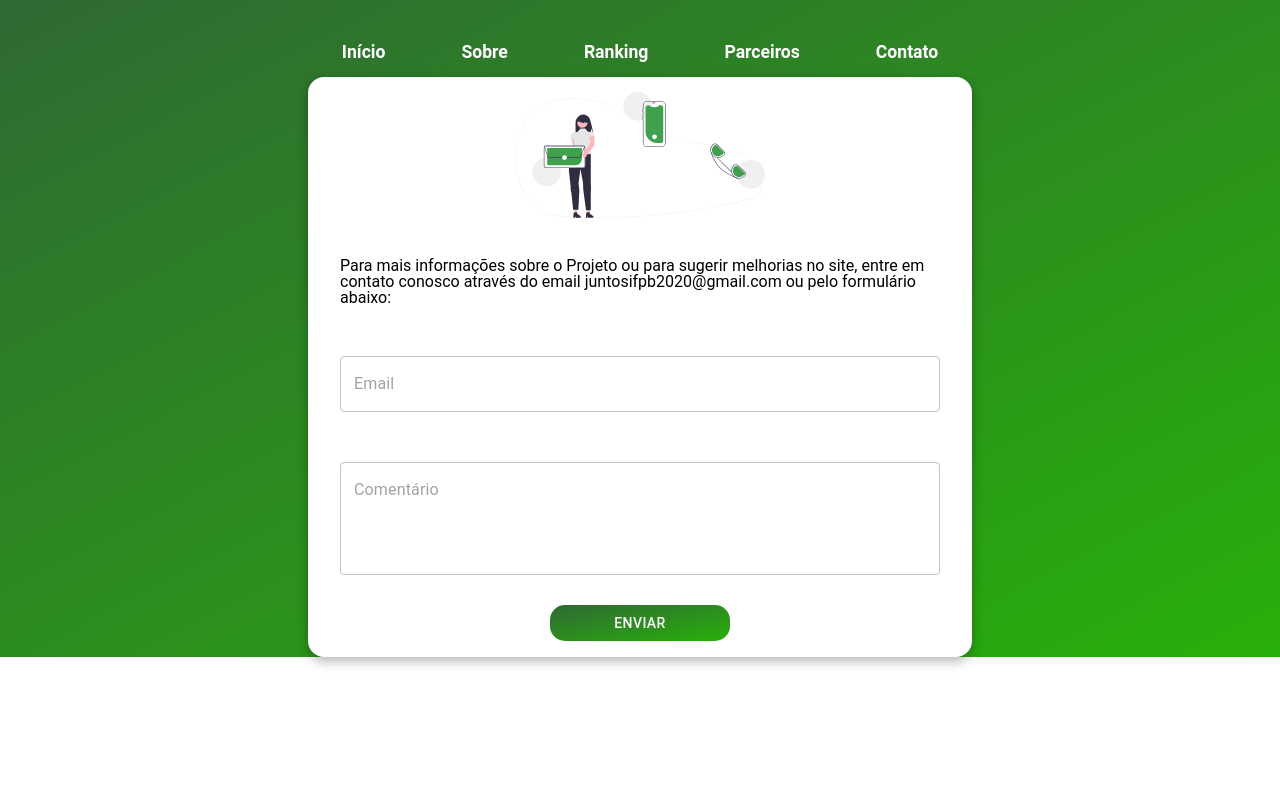
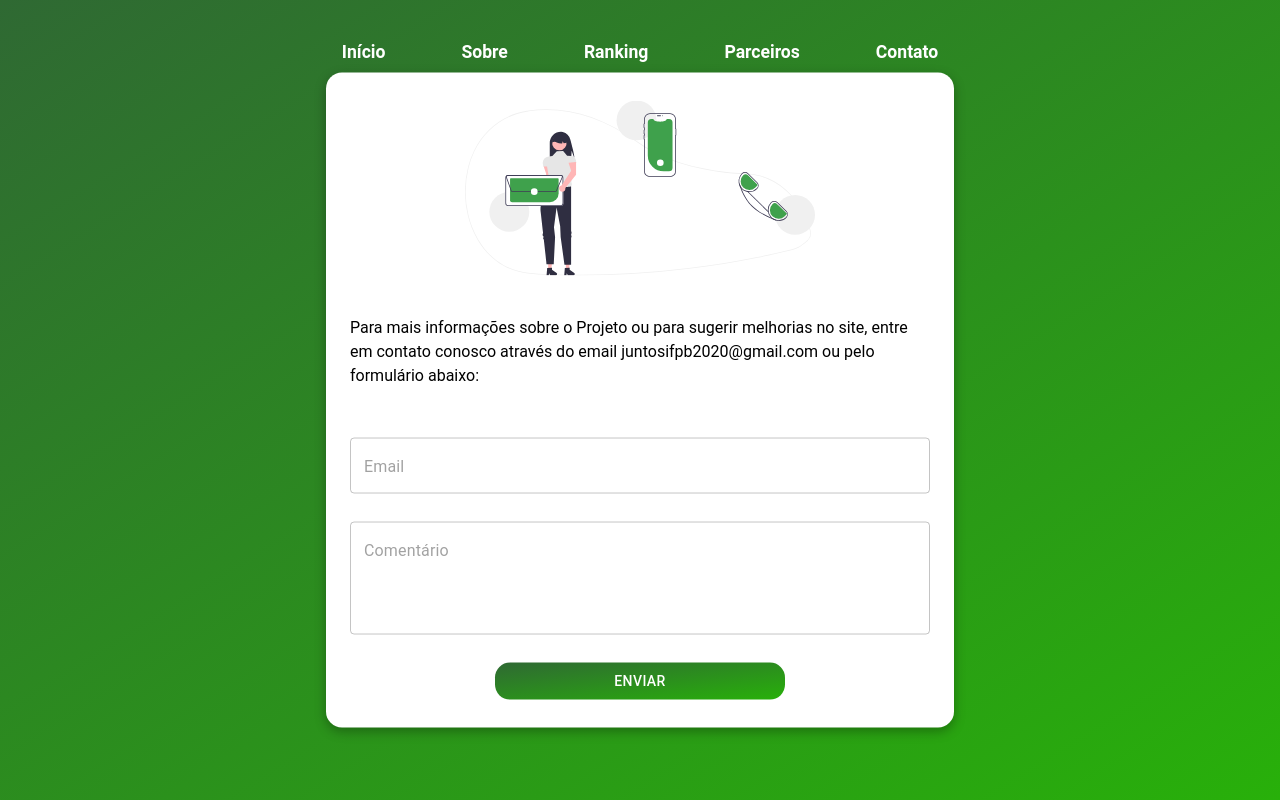
Before and after one commit to caioedlobo/JuntosIFPB, a React (Create React App) app: page /contato in a window 1280 px wide. Built offline with nearby package versions, Linux system fonts and the light colour scheme.

Commit message:
update form wrapper

```diff
--- a/src/components/Pages/Contact.js
+++ b/src/components/Pages/Contact.js
@@ -1,6 +1,7 @@
 import React from "react";
 import Navbar from "../atoms/Navbar";
-import classes from "./stylesheet/Home.module.css";
+import classesCommon from "./stylesheet/Common.module.css";
+import classes from "./stylesheet/Contact.module.css";
 import imageContact from "./../../assets/undraw_contact_us_re_4qqt.svg";
 import Box from "@mui/material/Box";
 import { TextField } from "@material-ui/core";
@@ -8,35 +9,17 @@ import ButtonGroupLogin from "../atoms/ButtonGroupLogin";
 
 const Contact = () => {
   return (
-    <div
-      data-testid="contact"
-      className={classes.background}
-      style={{ paddingLeft: "30%", paddingTop: "8%" }}
-      style={{
-        justifyContent: "center",
-        display: "flex",
-        paddingTop: "6%",
-        /* position: "relative", */
-      }}
-    >
+    <div data-testid="contact" className={classesCommon.background}>
       <header>
         <Navbar />
       </header>
 
       <div
-        className={classes.form}
-        style={{
-          width: "600px",
-          height: "580px",
-          justifyContent: "center",
-
-          /* position: "absolute",
-          top: "50%", */
-        }}
+        className={`${classesCommon.form} ${classesCommon.centerUtil} ${classes.formContact}`}
       >
-        <img src={imageContact} style={{ width: "250px" }}></img>
+        <img src={imageContact} style={{ width: "350px" }}></img>
         <Box>
-          <div style={{ paddingTop: "40px" }}>
+          <div style={{ marginTop: "40px", lineHeight: "1.5" }}>
             Para mais informações sobre o Projeto ou para sugerir melhorias no
             site, entre em contato conosco através do email
             juntosifpb2020@gmail.com ou pelo formulário abaixo:
@@ -44,28 +27,18 @@ const Contact = () => {
           <TextField
             placeholder="Email"
             variant="outlined"
-            style={{ width: "100%", paddingTop: "50px" }}
+            style={{ width: "100%", marginTop: "50px" }}
           >
             Email
           </TextField>
           <TextField
-            style={{ width: "100%", paddingTop: "50px" }}
+            style={{ width: "100%", marginTop: "28px" }}
             placeholder="Comentário"
             multiline
             rows={4}
             variant="outlined"
           ></TextField>
-          <div
-            style={{
-              width: "30%",
-              justifyContent: "center",
-
-              /* paddingTop: "50px",
-              paddingLeft: "228px", */
-              margin: "auto",
-              paddingTop: "30px",
-            }}
-          >
+          <div className={classes.buttonWrapper}>
             <ButtonGroupLogin>Enviar</ButtonGroupLogin>
           </div>
         </Box>
--- a/src/components/Pages/Home.js
+++ b/src/components/Pages/Home.js
@@ -10,6 +10,7 @@ import ImageLogin from "../atoms/ImageLogin";
 import LogoImg from "../atoms/LogoImg";
 import HeightFormHandler from "../atoms/HeightFormHandler";
 import Navbar from "../atoms/Navbar";
+import classesCommon from "./stylesheet/Common.module.css";
 
 const Home = () => {
   return (
@@ -24,7 +25,7 @@ const Home = () => {
         </div>
 
         <div className={classes.right}>
-          <div className={classes.form}>
+          <div className={`${classesCommon.form} ${classes.formHome}`}>
             <ImageLogin />
 
             <LoginText />
--- a/src/components/Pages/Ranking.js
+++ b/src/components/Pages/Ranking.js
@@ -1,14 +1,20 @@
 import React from "react";
 import Navbar from "../atoms/Navbar";
 import TableComponent from "../organisms/TableComponent";
+import classesCommon from "./stylesheet/Common.module.css";
+import classes from "./stylesheet/Ranking.module.css";
 
 const Ranking = () => {
   return (
-    <div data-testid="ranking">
+    <div
+      data-testid="ranking"
+      className={`${classesCommon.background} ${classes.rankingBackground}`}
+    >
       <header>
         <Navbar />
       </header>
-      <div style={{ paddingTop: "105px" }}>
+
+      <div className={`${classesCommon.form} ${classes.formRanking}`}>
         <TableComponent />
       </div>
     </div>
--- /dev/null
+++ b/src/components/Pages/stylesheet/Common.module.css
@@ -0,0 +1,25 @@
+.form {
+  flex-direction: column;
+  /* width: 360px; */
+  display: flex;
+  /* justify-content: center; */
+  align-items: center;
+  background-color: white;
+  /* height: 520px; */
+  /* padding: 100px 30px; */
+  border-radius: 16px;
+  box-shadow: 0px 4px 12px rgba(0, 0, 0, 0.3);
+  /* min-width: 360px; */
+  padding: 0 32px;
+}
+.centerUtil {
+  position: absolute;
+  top: 50%;
+  left: 50%;
+  transform: translate(-50%, -50%);
+}
+.background {
+  position: relative;
+  min-height: 100vh;
+  background-image: linear-gradient(to bottom right, #2f6933, #28b00a);
+}
--- /dev/null
+++ b/src/components/Pages/stylesheet/Contact.module.css
@@ -0,0 +1,11 @@
+.formContact {
+  width: 580px;
+  height: max-content;
+  padding: 28px 24px;
+}
+
+.buttonWrapper {
+  width: 50%;
+  margin: 0 auto;
+  margin-top: 28px;
+}
--- a/src/components/Pages/stylesheet/Home.module.css
+++ b/src/components/Pages/stylesheet/Home.module.css
@@ -1,7 +1,4 @@
 main {
-  background-image: linear-gradient(to bottom right, #2f6933, #28b00a);
-}
-.background {
   background-image: linear-gradient(to bottom right, #2f6933, #28b00a);
 }
 
@@ -14,6 +11,11 @@ main {
   display: flex;
 }
 
+.formHome {
+  width: 360px;
+  height: 520px;
+}
+
 .right {
   width: 30vw;
   height: 100vh;
@@ -21,21 +23,6 @@ main {
   display: flex;
   justify-content: center;
   align-items: center;
-}
-
-.form {
-  flex-direction: column;
-  width: 360px;
-  display: flex;
-  /* justify-content: center; */
-  align-items: center;
-  background-color: white;
-  height: 520px;
-  /* padding: 100px 30px; */
-  border-radius: 16px;
-  box-shadow: 0px 4px 12px rgba(0, 0, 0, 0.3);
-  /* min-width: 360px; */
-  padding: 0 32px;
 }
 
 .mainImage {
--- /dev/null
+++ b/src/components/Pages/stylesheet/Ranking.module.css
@@ -0,0 +1,12 @@
+.formRanking {
+  width: 1024px;
+  padding: 28px;
+  background-color: white;
+  margin: 0 auto;
+  margin-top: 105px;
+}
+
+.rankingBackground {
+  display: flex;
+  flex-direction: column;
+}
--- a/src/components/organisms/MTable.js
+++ b/src/components/organisms/MTable.js
@@ -25,9 +25,9 @@ const useStyles = makeStyles((theme) => ({
   },
   tableHeaderCell: {
     fontWeight: "bold",
-    backgroundColor: "#A0A0A0",
+    backgroundColor: "#3fa14c",
     /* color: theme.palette.getContrastText(theme.palette.primary.dark), */
-    color: theme.palette.primary.dark,
+    color: theme.palette.primary.light,
     textAlign: "center !important",
   },
   tableCell: {
--- a/src/components/organisms/stylesheet/MTable.module.css
+++ b/src/components/organisms/stylesheet/MTable.module.css
@@ -8,6 +8,7 @@
   width: 100%;
   /* background-color: cyan; */
   margin-right: 48px;
+  border: 1px solid #ccc;
 }
 
 .filterButton {
```
